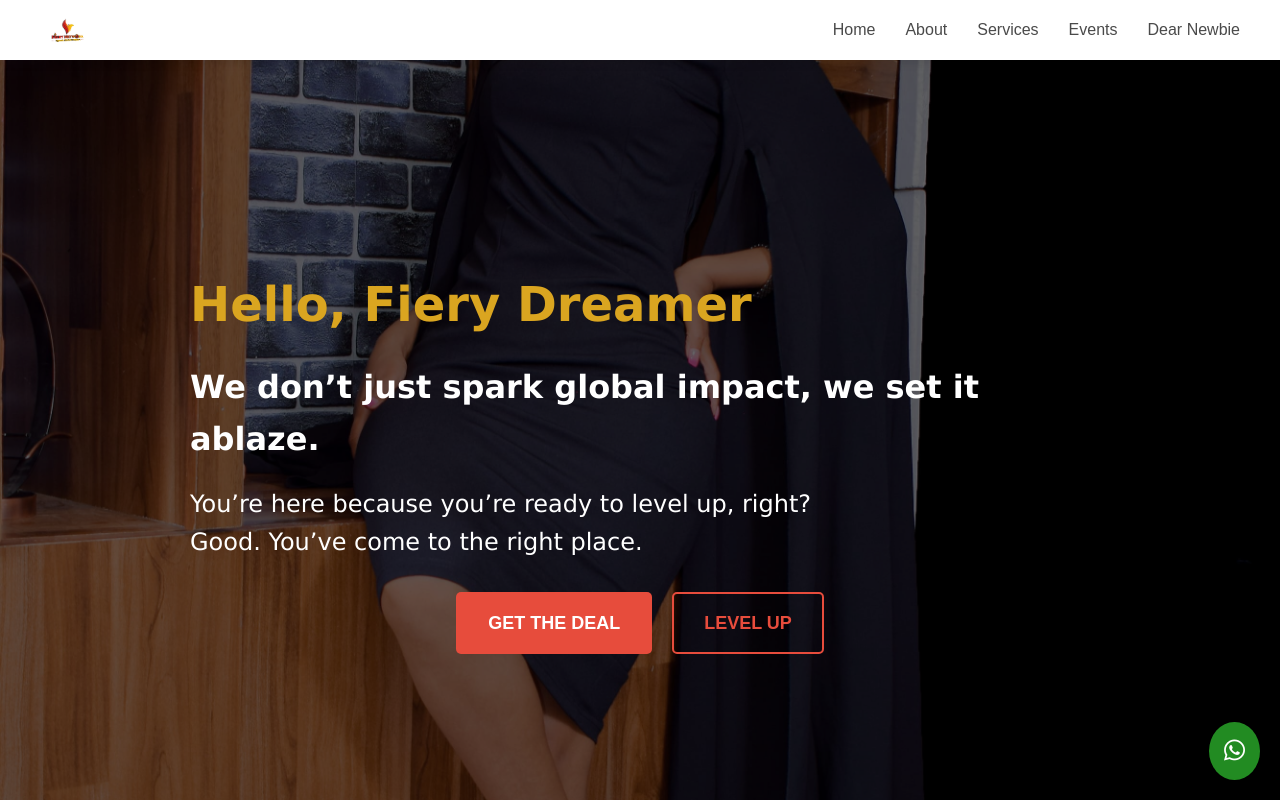
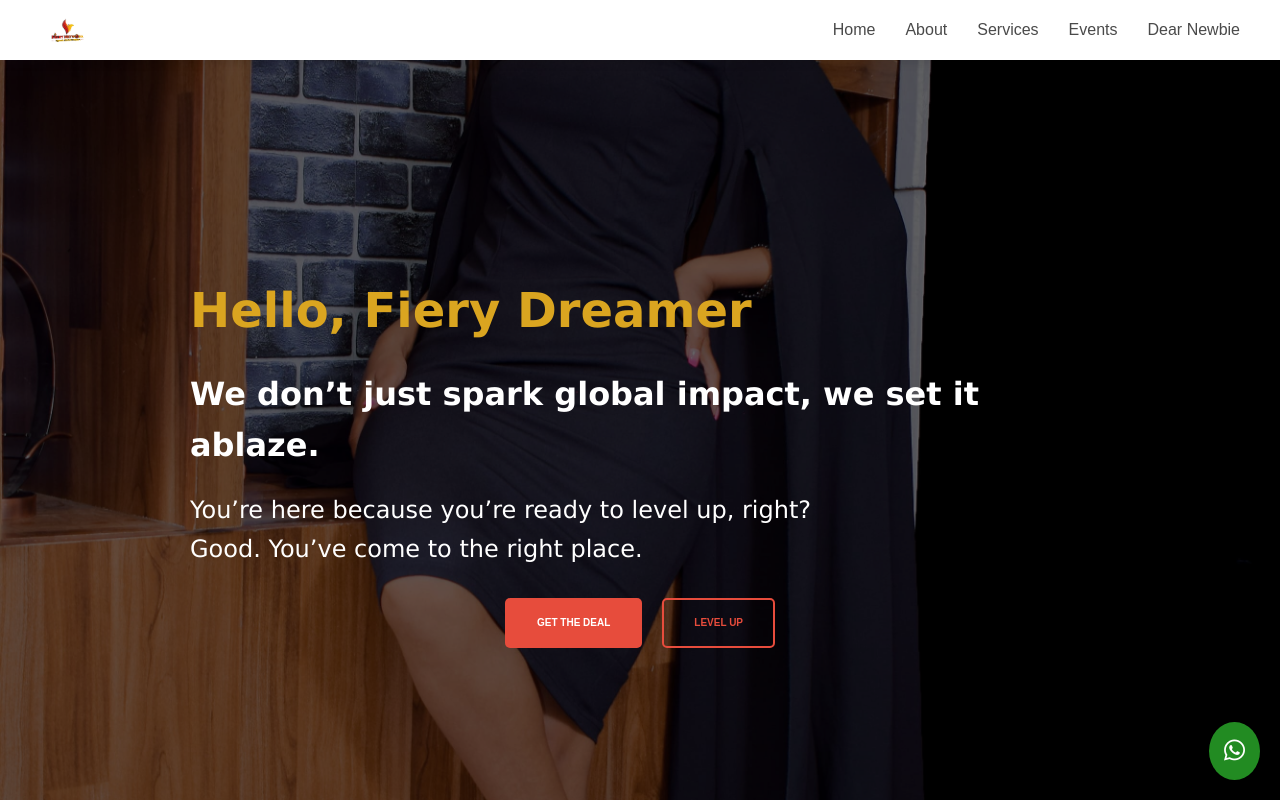
Before and after one commit to JeromeKERICH/fiery-networks, a React (Vite) app: page / in a window 1280 px wide. Shown: the top 800 px of the page. Built offline with nearby package versions, Linux system fonts and the light colour scheme.

Commit message:
Hero section

```diff
--- a/src/components/styles/Hero.css
+++ b/src/components/styles/Hero.css
@@ -52,7 +52,7 @@
 
   .ctass-btn {
     padding: 15px 30px;
-    font-size: 18px;
+    font-size: 10px;
     text-decoration: none;
     border-radius: 5px;
     transition: background-color 0.3s ease;
```
